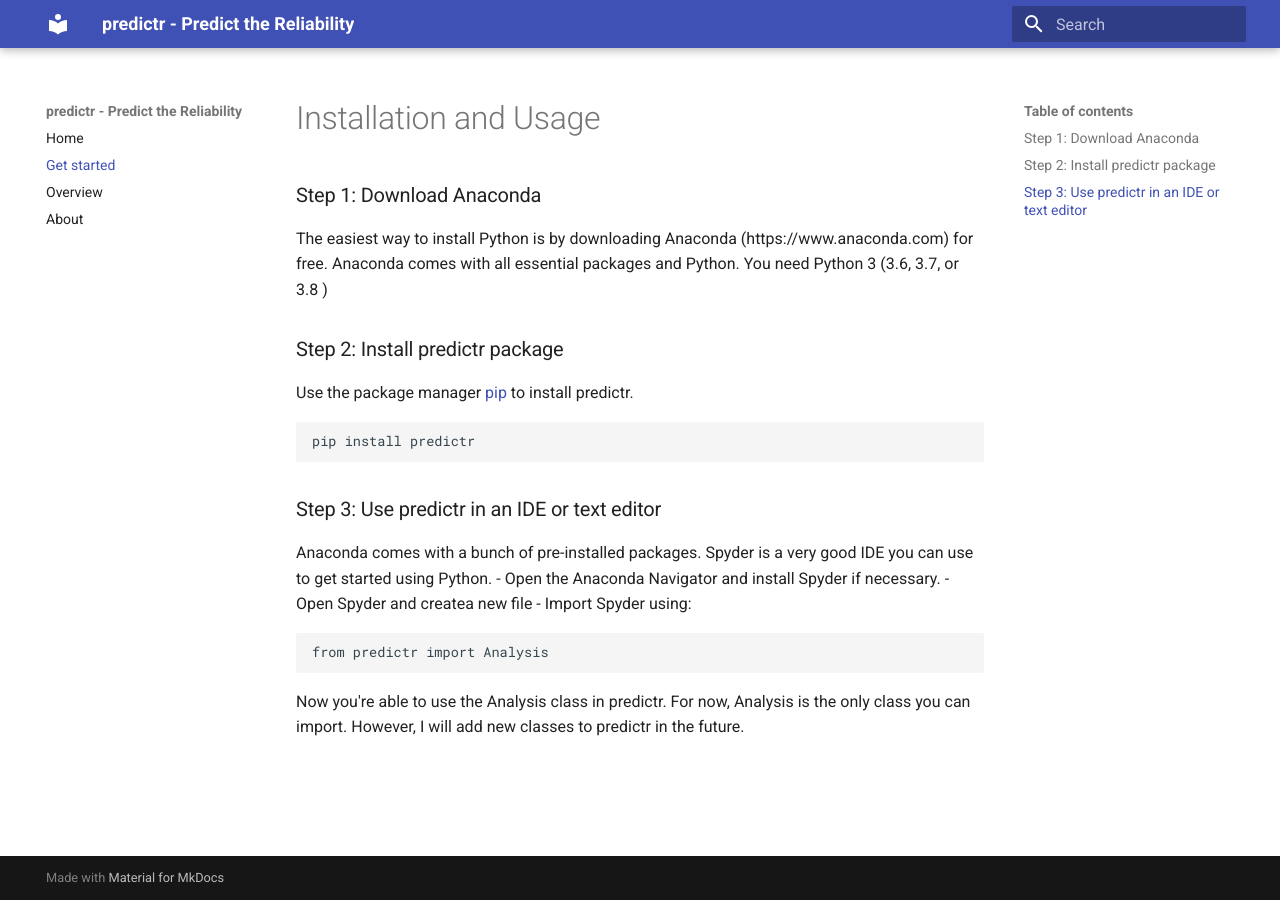
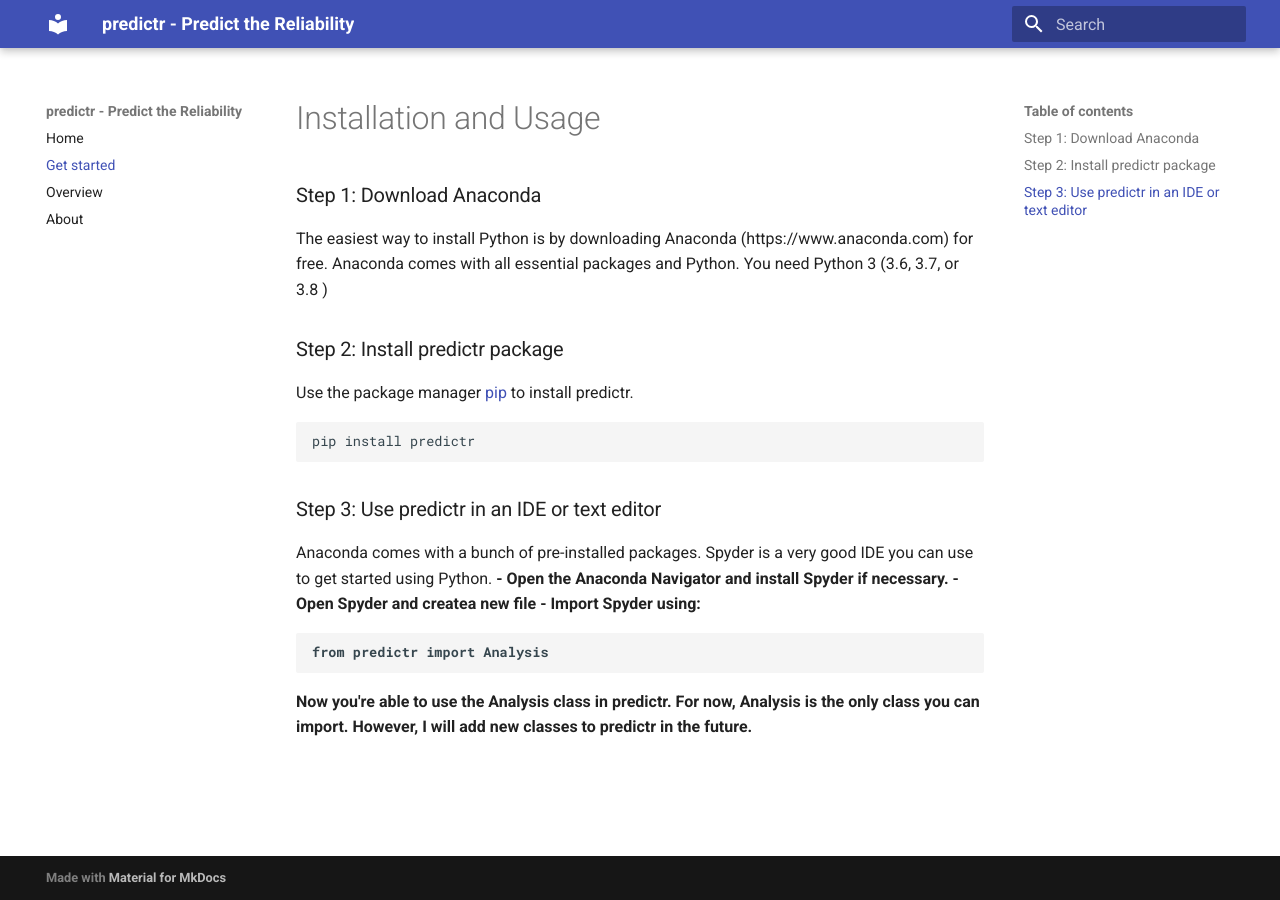
Before and after one commit to tvtoglu/predictr, an MkDocs documentation site: the page built from docs/get_started.md, in a window 1280 px wide. Built offline with MkDocs 1.6.1 and Material for MkDocs 9.7.7, drawn with Linux system fonts in a browser that asks for light colours.

````diff
--- a/docs/get_started.md
+++ b/docs/get_started.md
@@ -7,7 +7,7 @@ Use the package manager [pip](https://pip.pypa.io/en/stable/) to install predict
 pip install predictr
 ```
 ### Step 3: Use predictr in an IDE or text editor
-Anaconda comes with a bunch of pre-installed packages. Spyder is a very good IDE you can use to get started using Python.
+Anaconda comes with a bunch of pre-installed packages. Spyder is a very good IDE you can use to get started using Python.<b>
 - Open the Anaconda Navigator and install Spyder if necessary.
 - Open Spyder and createa new file
 - Import Spyder using:
````
